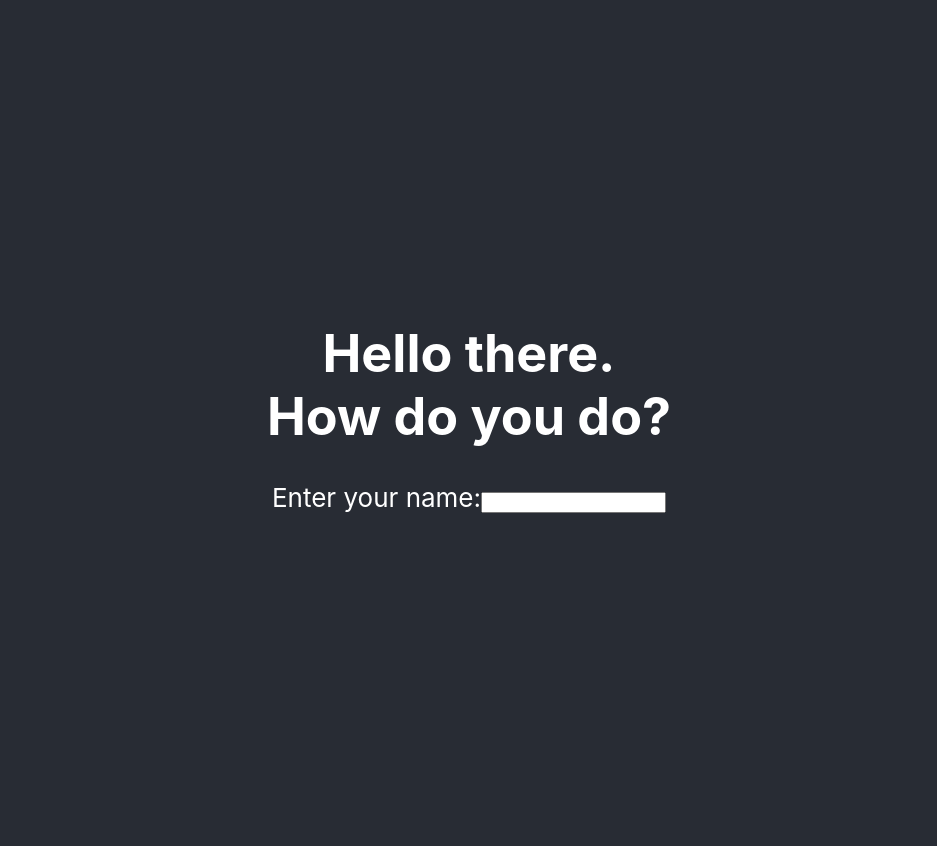
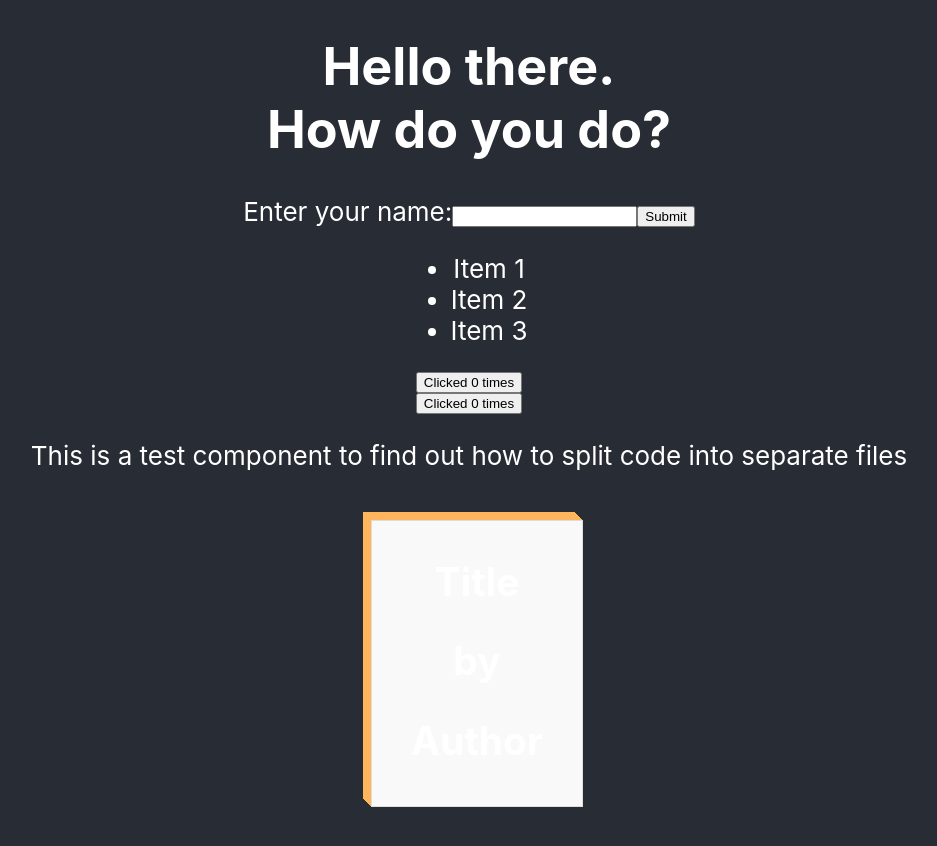
Before and after one commit to JackWeidman/library-app-react, a React (Create React App) app: page / in a window 1280 px wide. Shown: the top 846 px of the page, without its empty margins (171-1108 px from the left). Built offline with nearby package versions, Linux system fonts and the light colour scheme.

Commit message:
Starting to implement library styling

```diff
--- a/src/App.js
+++ b/src/App.js
@@ -1,11 +1,30 @@
+import './App.css';
+import { useState } from 'react';
+import TestComponent from './Component';
+import BookObject from './BookObject';
 
-import './App.css';
+function MyButton(){
+  const [count, setCount] = useState(0);
+  function handleClick(){
+    setCount(count + 1);
+  }
+  return (
+    <button onClick={handleClick}>
+      Clicked {count} times
+    </button>
+  );
+}
 
 function MyForm() {
+
+  function handleClick(){
+    alert('You clicked me!');
+  }
   return (
     <form>
       <label>Enter your name:</label>
       <input type="text"></input>
+      <button onClick={handleClick}>Submit</button>
     </form>
   );
 }
@@ -16,6 +35,12 @@ const products = [
   { label: 'Item 3', id: 3 },
 ];
 
+function ItemsList() {
+  const listItems = products.map((product) => (
+    <li key={product.id}>{product.label}</li>
+  ));
+  return <ul>{listItems}</ul>;
+}
 
 function App() {
   return (
@@ -27,6 +52,11 @@ function App() {
           How do you do?
         </h1>
         <MyForm />
+        <ItemsList />
+        <MyButton />
+        <MyButton />
+        <TestComponent />
+        <BookObject />
       </header>
       <div className="App-header">
         <h1>This is a new div</h1>
--- /dev/null
+++ b/src/BookObject.css
@@ -0,0 +1,42 @@
+.book-object {
+  position: relative;
+  width: 200px;
+  height: 275px;
+  margin: 15px;
+  background-color: #f9f9f9;
+  border: 1px solid #ddd;
+  padding: 5px;
+  cursor: pointer;
+  box-shadow: 0 8px 15px #050f30;
+  -webkit-animation: shadow-pop-tl 0.3s cubic-bezier(0.47, 0, 0.745, 0.715) both;
+  animation: shadow-pop-tl 0.3s cubic-bezier(0.47, 0, 0.745, 0.715) both;
+}
+
+@-webkit-keyframes shadow-pop-tl {
+    0% {
+      -webkit-box-shadow: 0 0 #ffb55b, 0 0 #ffb55b, 0 0 #ffb55b, 0 0 #ffb55b, 0 0 #ffb55b, 0 0 #ffb55b, 0 0 #ffb55b, 0 0 #ffb55b;
+              box-shadow: 0 0 #ffb55b, 0 0 #ffb55b, 0 0 #ffb55b, 0 0 #ffb55b, 0 0 #ffb55b, 0 0 #ffb55b, 0 0 #ffb55b, 0 0 #ffb55b;
+      -webkit-transform: translateX(0) translateY(0);
+              transform: translateX(0) translateY(0);
+    }
+    100% {
+      -webkit-box-shadow: -1px -1px #ffb55b, -2px -2px #ffb55b, -3px -3px #ffb55b, -4px -4px #ffb55b, -5px -5px #ffb55b, -6px -6px #ffb55b, -7px -7px #ffb55b, -8px -8px #ffb55b;
+              box-shadow: -1px -1px #ffb55b, -2px -2px #ffb55b, -3px -3px #ffb55b, -4px -4px #ffb55b, -5px -5px #ffb55b, -6px -6px #ffb55b, -7px -7px #ffb55b, -8px -8px #ffb55b;
+      -webkit-transform: translateX(8px) translateY(8px);
+              transform: translateX(8px) translateY(8px);
+    }
+  }
+  @keyframes shadow-pop-tl {
+    0% {
+      -webkit-box-shadow: 0 0 #ffb55b, 0 0 #ffb55b, 0 0 #ffb55b, 0 0 #ffb55b, 0 0 #ffb55b, 0 0 #ffb55b, 0 0 #ffb55b, 0 0 #ffb55b;
+              box-shadow: 0 0 #ffb55b, 0 0 #ffb55b, 0 0 #ffb55b, 0 0 #ffb55b, 0 0 #ffb55b, 0 0 #ffb55b, 0 0 #ffb55b, 0 0 #ffb55b;
+      -webkit-transform: translateX(0) translateY(0);
+              transform: translateX(0) translateY(0);
+    }
+    100% {
+      -webkit-box-shadow: -1px -1px #ffb55b, -2px -2px #ffb55b, -3px -3px #ffb55b, -4px -4px #ffb55b, -5px -5px #ffb55b, -6px -6px #ffb55b, -7px -7px #ffb55b, -8px -8px #ffb55b;
+              box-shadow: -1px -1px #ffb55b, -2px -2px #ffb55b, -3px -3px #ffb55b, -4px -4px #ffb55b, -5px -5px #ffb55b, -6px -6px #ffb55b, -7px -7px #ffb55b, -8px -8px #ffb55b;
+      -webkit-transform: translateX(8px) translateY(8px);
+              transform: translateX(8px) translateY(8px);
+    }
+  }
--- /dev/null
+++ b/src/BookObject.js
@@ -0,0 +1,10 @@
+import "./BookObject.css"
+export default function BookObject(){
+    return (
+        <div className="book-object">
+            <h2>Title</h2>
+            <h2>by</h2>
+            <h2>Author</h2>
+        </div>
+    )
+}
--- /dev/null
+++ b/src/Component.js
@@ -0,0 +1,8 @@
+export default function TestComponent() {
+  return (
+    <p>
+      This is a test component to find out how to split code into
+      separate files
+    </p>
+  );
+}
```
